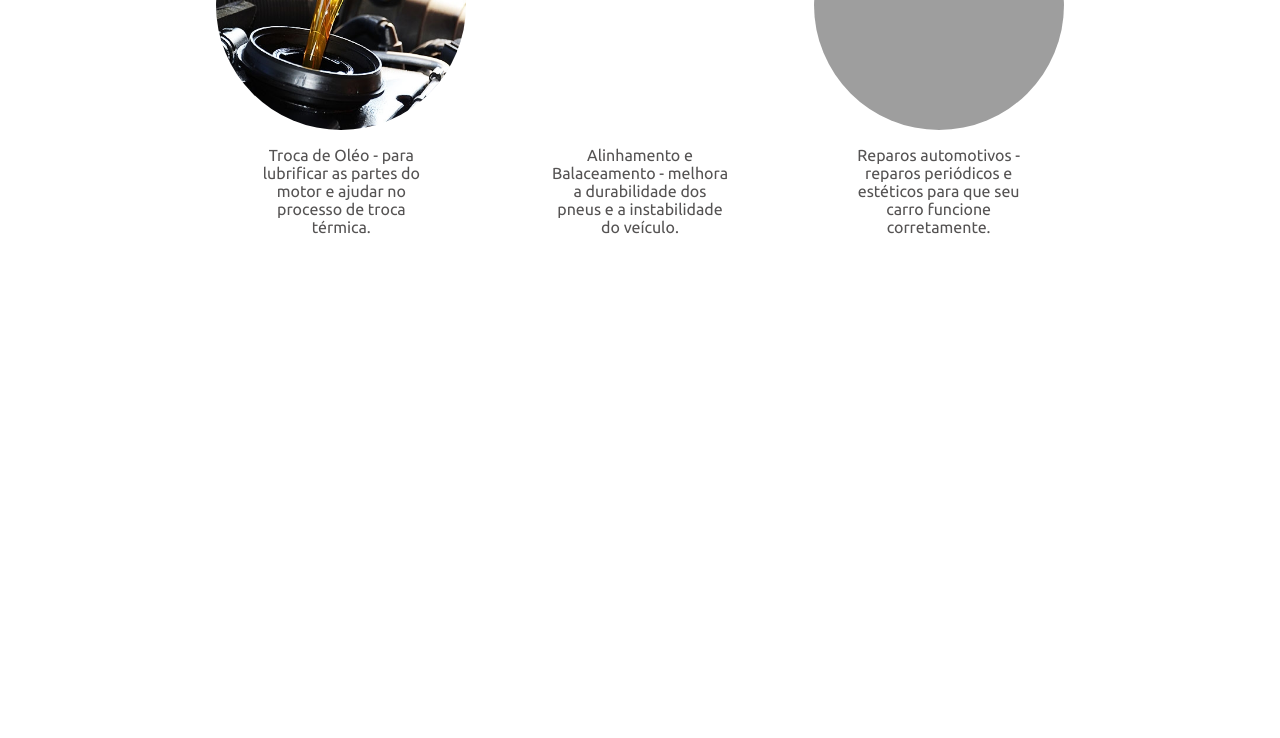
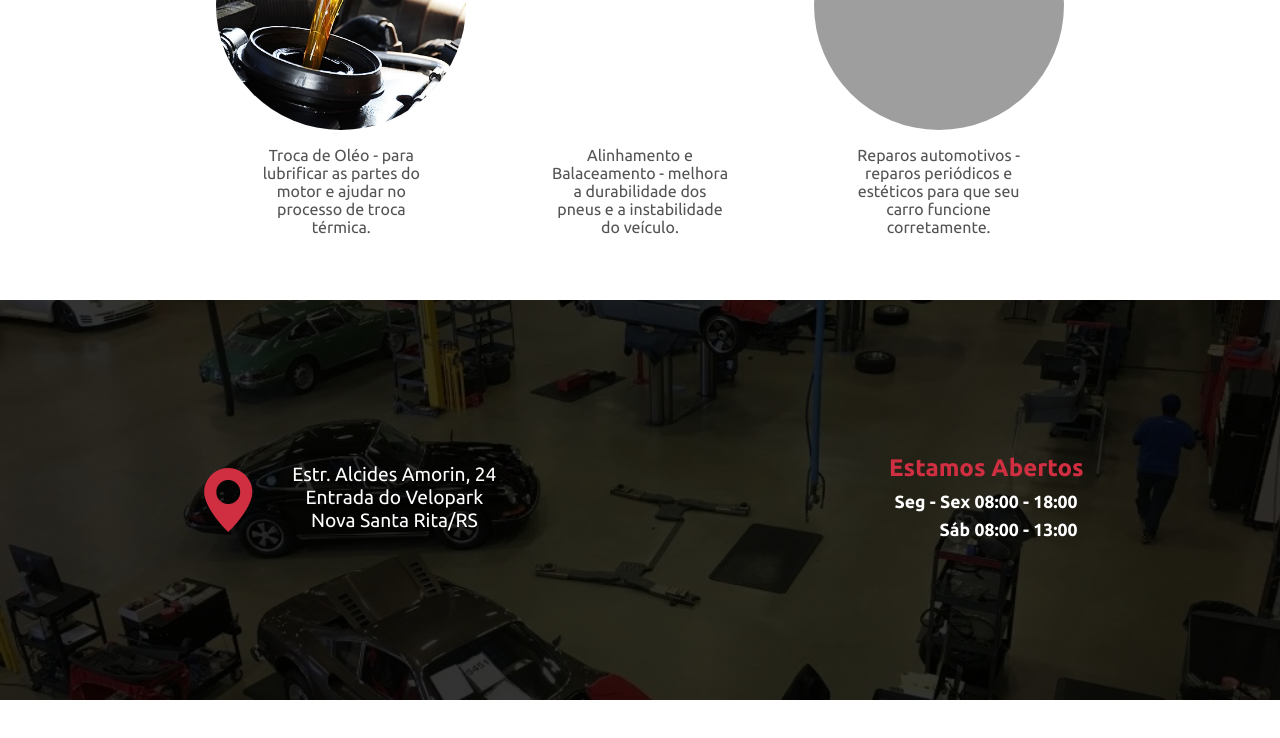
Before and after one commit to FelipeRMG/Project-Boutique-Car, a plain HTML site: page landing_page.html in a window 1280 px wide. Shown: the part 988-1726 px from the top of the page. Drawn offline with nearby package versions, Linux system fonts and the light colour scheme; grey boxes are pictures that could not be loaded.

Commit message:
Create Section Location and Business Hour

```diff
--- a/css/landing_styles.css
+++ b/css/landing_styles.css
@@ -149,3 +149,55 @@ body {
 #service-3 {
     background-image: url("../img/service3.jpg");
 }
+/*Location*/
+#location {
+    height: 400px;
+    background: linear-gradient(rgba(0,0,0,.8),rgba(0,0,0,.8)),
+        url("../img/car_workshop2.jpg");
+    background-position: center;
+    background-size: cover;
+    display: flex;
+    align-items: center;
+    justify-content: space-around;
+    color: var(--text-color);
+    margin-bottom: 3em;
+}
+
+#address,
+#business-hours{
+    max-width: 40%;
+}
+
+#address {
+    display: flex;
+}
+
+#address i {
+    color: var(--primary);
+    font-size: 4em;
+    margin-right: .5em;
+}
+
+#about-location{
+    text-align: center;
+    font-size: 1.2em;
+}
+
+#business-hours h3{
+    color: var(--primary);
+    text-align: center;
+    margin-bottom: .2em;
+    font-size: 1.5em;
+
+}
+
+#business-hours table {
+text-align: right;
+    padding-left: .2em;
+    font-size: 1.1em;
+
+}
+
+#business-hours th{
+    line-height: 1.5em;
+}
--- a/landing_page.html
+++ b/landing_page.html
@@ -86,5 +86,25 @@
         </div>
     </section>
 
+<section id="location">
+        <div id="address">
+            <i class="bi bi-geo-alt-fill"></i>
+            <div id="about-location">
+                <p>Estr. Alcides Amorin, 24 <br>Entrada do Velopark</p>
+                <p>Nova Santa Rita/RS</p>
+            </div>
+        </div>
+        <div id="business-hours">
+            <div>
+                <h3>Estamos Abertos</h3>
+                <table>
+                    <tr><th>Seg - Sex <time>08:00</time> - <time>18:00</time></th></tr>
+                    <tr><th>Sáb <time>08:00</time> - <time>13:00</time></th></tr>
+                </table>
+            </div>
+        </div>
+
+    </section>
+
 </body>
 </html>
```
Also changed, not shown: img/car_workshop2.jpg (added).
